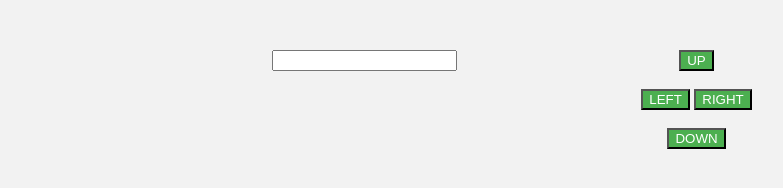
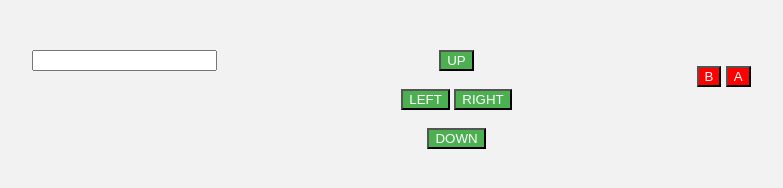
Before and after one commit to SaseraGH/wd-joycon-htmlcssjs, a plain HTML site: page index.html in a window 1280 px wide. Shown: the whole page, without its empty margins (36-819 px from the left). Drawn offline with Linux system fonts and the light colour scheme.

Commit message:
Commit ketiga

```diff
--- a/index.html
+++ b/index.html
@@ -65,6 +65,13 @@
         <button type="button" class="DOWN" onclick="alert('DOWN')">DOWN</button>
     </div>
 
+    <div style="text-align:normal;width:480px;">
+        <p><button type="button" class="BBUTTON" onclick="alert('B')">B</button>
+          <button type="button" class="ABUTTON"onclick="alert('A')">A</button></p>
+      </div>
+
+
+
 
 
 
```
